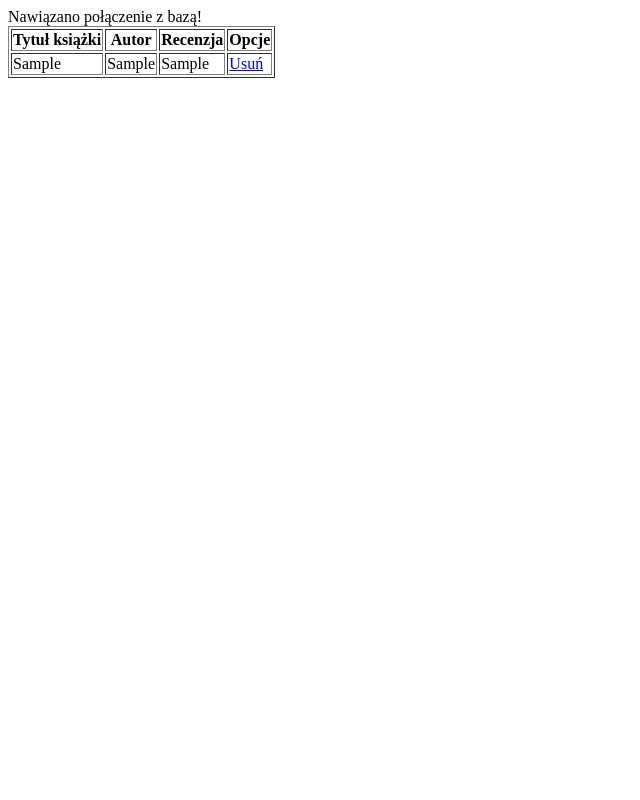
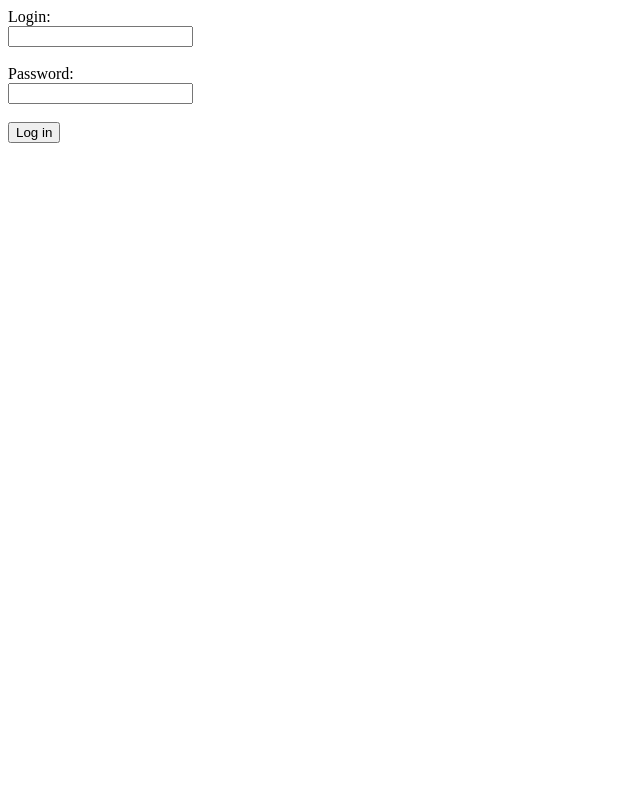
Before and after one commit to kodagor/PhP---study, a PHP site: page /loop.php in a window 1280 px wide. Shown: the whole page, without its empty margins (0-640 px from the left). Run offline with PHP 8.4, Linux system fonts and the light colour scheme; tables that the repository leaves empty or names only in its code hold one stand-in row (values such as "Sample post").

Commit message:
Added login form with new session

```diff
--- a/odc6/baza.php
+++ b/odc6/baza.php
@@ -2,8 +2,9 @@
 
 	try {
 		$pdo = new PDO('mysql:host=localhost;dbname=ksiazki;encoding=utf8', 'root', '');
+		$pdo->setAttribute(PDO::ATTR_ERRMODE, PDO::ERRMODE_EXCEPTION);
 		$pdo->setAttribute(PDO::ATTR_DEFAULT_FETCH_MODE, PDO::FETCH_ASSOC);
-		echo "Nawiązano połączenie z bazą!";
+		// echo "Nawiązano połączenie z bazą!";
 	}
 	catch (PDOException $e) {
 		echo "Wystąpił błąd: ".$e->getMessage();
--- a/odc6/loop.php
+++ b/odc6/loop.php
@@ -1,18 +1,21 @@
 <?php
 
-	require_once('baza.php');
+
+	require_once('session.php');
 
 	echo '<!DOCTYPE html><html><head><meta charset="utf-8"><title>Bazka</title></head><body>';
 
 	$query = $pdo->query('SELECT * FROM `regal`');
 
+	echo '<p><a href="add.php">Dodaj książkę</a></p>';
+
 	echo '<table border="1">';
 	echo '<tr>';
 
-		echo '<th>Tytuł książki</th>';
-		echo '<th>Autor</th>';
-		echo '<th>Recenzja</th>';
-		echo '<th>Opcje</th>';
+		echo '<th width="100">Tytuł książki</th>';
+		echo '<th width="100">Autor</th>';
+		echo '<th width="200">Recenzja</th>';
+		echo '<th width="100">Opcje</th>';
 
 	echo '</tr>';
 
@@ -23,12 +26,12 @@
 			echo '<td>'.$value['tytul'].'</td>';
 			echo '<td>'.$value['autor'].'</td>';
 			echo '<td>'.$value['recenzja'].'</td>';
-			echo '<td><a href="usun.php?id='.$value['id'].'">Usuń</a></td>';
+			echo '<td><a href="usun.php?id='.$value['id'].'">Usuń</a> | <a href="add.php?id='.$value['id'].'">Edytuj</a></td>';
 
 		echo '</tr>';
 
 	}
-	$query->closeCursor();
+	// $query->closeCursor();
 
 	echo '</table>';
 	echo '</body></html>';
--- /dev/null
+++ b/odc6/session.php
@@ -0,0 +1,42 @@
+<?php
+
+	include('baza.php');
+
+	session_start();
+
+	if (isSet($_POST['login'])) {
+
+		$login = $_POST['login'];
+		$pass = md5($_POST['pass']);
+
+		$sth = $pdo->prepare('SELECT * FROM `users` WHERE `login` = :login AND `pass` = :pass');
+		$sth->bindParam(':login', $login, PDO::PARAM_STR);
+		$sth->bindParam(':pass', $pass, PDO::PARAM_STR);
+
+		$sth->execute();
+
+		$result = $sth->fetch();
+
+		if ($result && isSet($result['id'])) {
+			$_SESSION['logged'] = true;
+			$_SESSION['userLogin'] = $result['login'];
+			header('location: loop.php');
+		}
+	}
+
+	if (!isSet($_SESSION['logged']) || $_SESSION['logged'] == false) {
+
+?>
+
+<form action="session.php" method="post">
+	Login: <br>
+	<input type="text" name="login"><br><br>
+	Password: <br>
+	<input type="password" name="pass"><br><br>
+	<input type="submit" value="Log in">
+</form>
+
+<?php
+		die;
+	}
+?>
--- a/odc6/usun.php
+++ b/odc6/usun.php
@@ -1,6 +1,7 @@
 <?php
 
-	require_once('baza.php');
+	include('session.php');
+
 
 	// if $_GET['id'] exist: parse to int; else $id = 0;
 	$id = isSet($_GET['id']) ? intval($_GET['id']) : 0;
```
Also changed, not shown: odc6/add.php (added, +55 -0 lines).
